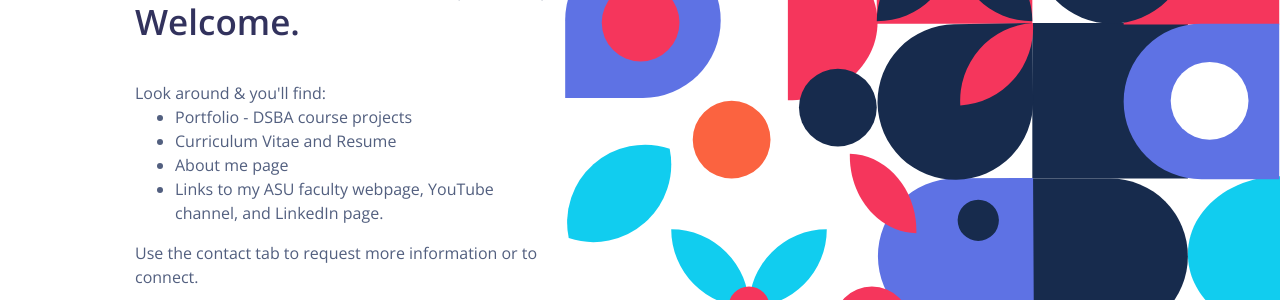
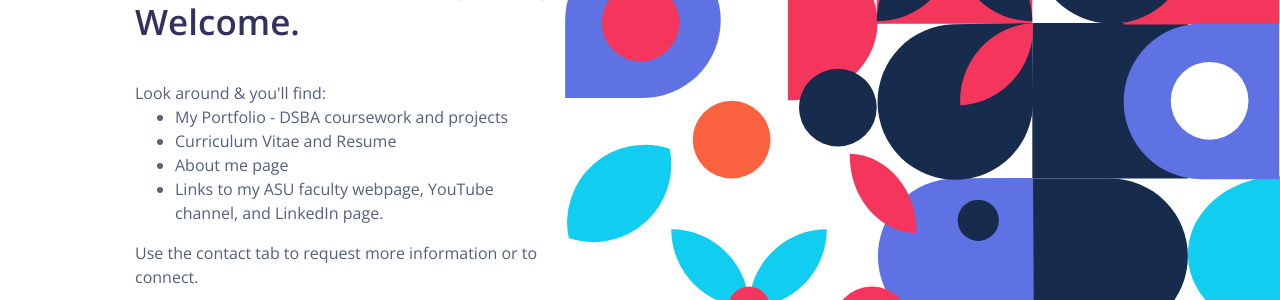
Before and after one commit to patriciamariebarrier/patriciamariebarrier.github.io, a Jekyll site: the page built from index.html, in a window 1280 px wide. Shown: the part 290-590 px from the top of the page. Built offline with Jekyll 4.4.1, drawn with Linux system fonts in a browser that asks for light colours; nearby versions of some CDN libraries.

Commit message:
Update home-sample.html

```diff
--- a/_includes/home-sample.html
+++ b/_includes/home-sample.html
@@ -6,7 +6,7 @@
         <div class="col-lg-5 col-md-7 mr-auto text-left d-flex justify-content-center flex-column">
           <h3 class="display-3">Welcome. </h3><br><class="lead mt-0">Look around & you'll find:<br>
           <UL>
-<li>Portfolio - DSBA course projects <br>
+<li>My Portfolio - DSBA coursework and projects <br>
 <li>Curriculum Vitae and Resume <br>
 <li>About me page<br>
  <li>Links to my ASU faculty webpage, YouTube channel, and LinkedIn page.
```
